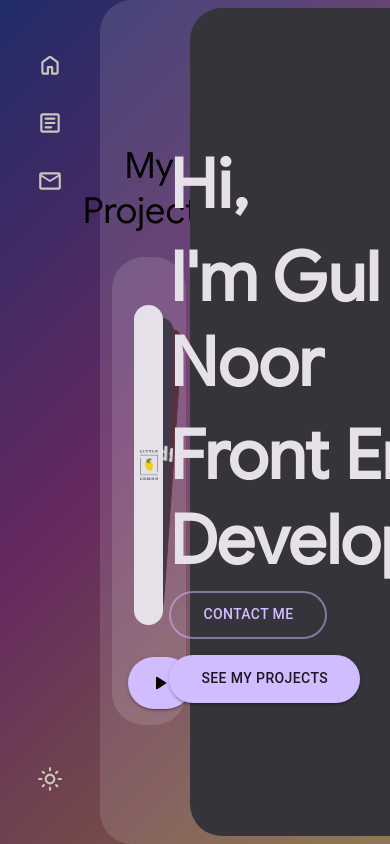
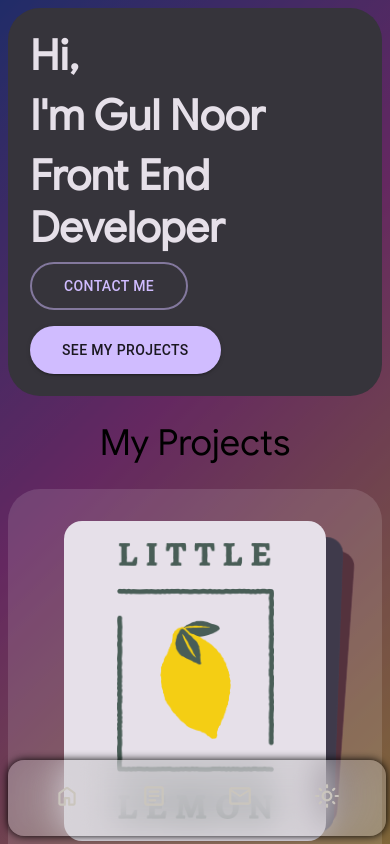
Before and after one commit to gulnoor/portfolio, a Next.js app: page / in a window 390 px wide. Built offline with nearby package versions, Linux system fonts and the light colour scheme.

Commit message:
create layout for  mobile

```diff
--- a/app/AppLayout.jsx
+++ b/app/AppLayout.jsx
@@ -2,7 +2,7 @@
 
 import ContextPanel from "@/components/ContextPanel/ContextPanel";
 import NavRail from "@/components/NavRail/NavRail";
-import ThemeProvider, { ThemeContext } from "@/context/themeProvider";
+import  { ThemeContext } from "@/context/themeProvider";
 import { createTheme } from "@mui/material";
 import { useContext, useMemo } from "react";
 import { ThemeProvider as MUIProvider } from "@mui/material";
--- a/app/globals.css
+++ b/app/globals.css
@@ -716,13 +716,31 @@ a {
 }
 
 .pageContainer {
-  /* display: flex; */
+  display: flex;
+  flex: 1;
   background-color: var(--md-sys-color-surface-container-highest);
   border-radius: 32px;
-  width: 100%;
+  width: 70%;
   padding: 48px;
 }
+@media screen and (max-width:600px) {
+  .pageContainer{
+    order: 1;
+    padding: 22px;
+  }
 
+
+}
+@media screen and (max-width:840px) {
+  .pageContainer{
+    width: 100%;
+
+
+
+  }
+
+
+}
 @media (prefers-color-scheme: dark) {
   html {
     color-scheme: dark;
--- a/app/layout.js
+++ b/app/layout.js
@@ -1,9 +1,9 @@
-"use client"
+"use client";
 import { Inter } from "next/font/google";
 import "./globals.css";
-import NavRail from "@/components/NavRail/NavRail";
+
 import AppLayout from "./AppLayout";
-import Script from "next/script";
+
 import ThemeProvider from "@/context/themeProvider";
 
 const inter = Inter({ subsets: ["latin"] });
--- a/app/page.js
+++ b/app/page.js
@@ -4,10 +4,7 @@ import { Button } from "@mui/material";
 import styles from "./page.module.css";
 export default function Home() {
   const headingStyle = {
-    fontWeight: "800",
-    fontSize: "68px",
-    color: "var(--md-sys-color-on-surface)",
-    marginBottom: "8px",
+
   };
   return (
     <section
@@ -19,22 +16,21 @@ export default function Home() {
         alignItems: "center",
       }}
     >
-      <div className={`${styles.wrapper} animate__animated animate__fadeInDown animate__delay-1s animate__faster`}>
-        <h1
-          className={`${typography.displayLarge} `}
-          style={headingStyle}
-        >
+      <div
+        className={`${styles.wrapper} animate__animated animate__fadeInDown animate__delay-1s animate__faster`}
+      >
+        <h1 className={`${typography.displayLarge} ${styles.heading}`} style={headingStyle}>
           Hi,
         </h1>
-        <h2 className={typography.displayLarge} style={headingStyle}>
+        <h2 className={`${typography.displayLarge} ${styles.heading}`} style={headingStyle} >
           I&apos;m Gul Noor
         </h2>
-        <h1 className={typography.displayLarge} style={headingStyle}>
+        <h1 className={`${typography.displayLarge} ${styles.heading}`} style={headingStyle}>
           Front End Developer
         </h1>
         <Button
           sx={{
-            padding:"0 32px",
+            padding: "0 32px",
             width: "fit-content",
             marginBottom: "16px",
           }}
@@ -45,7 +41,7 @@ export default function Home() {
         <Button
           sx={{
             width: "fit-content",
-            padding:"0 32px"
+            padding: "0 32px",
           }}
           variant="contained"
         >
--- a/app/page.module.css
+++ b/app/page.module.css
@@ -1,9 +1,19 @@
-
 .wrapper {
   display: flex;
   flex-direction: column;
 }
+.heading {
+  font-weight: 800;
+  font-size: 68px;
+  color: var(--md-sys-color-on-surface);
+  margin-bottom: 8px;
+}
+@media screen and (max-width: 840px) {
+  .heading {
+    font-size: 42px;
+  }
 
+}
 /* Enable hover only on non-touch devices */
 @media (hover: hover) and (pointer: fine) {
   .card:hover {
--- a/components/ContextPanel/ContextPanel.jsx
+++ b/components/ContextPanel/ContextPanel.jsx
@@ -4,7 +4,6 @@ import styles from "./ContextPanel.module.scss";
 import { ThemeContext } from "@/context/themeProvider";
 import { usePathname } from "next/navigation";
 import Image from "next/image";
-import displayPicture from "./A8265B34-D098-4026-8C25-AED54DFDBCBE.jpeg";
 import "swiper/css";
 import "swiper/css/effect-cards";
 import { Swiper, SwiperSlide } from "swiper/react";
--- a/components/ContextPanel/ContextPanel.module.scss
+++ b/components/ContextPanel/ContextPanel.module.scss
@@ -7,7 +7,11 @@
   border-radius: 32px 0 0 32px;
   padding: 8px;
   background-color: rgba(255, 255, 255, 0.125);
+  overflow-y: scroll;
+  overflow-x: hidden;
+
 }
+
 .contextContainer {
   display: flex;
   flex-direction: column;
@@ -16,7 +20,8 @@
   justify-content: center;
 
 }
-.dp{
+
+.dp {
   object-fit: cover;
   width: 80%;
   height: auto;
@@ -25,18 +30,34 @@
   filter: grayscale(1);
 }
 
-.MusicPlayer{
+.MusicPlayer {
   display: flex;
   flex-direction: column;
-  width: 90%;
-  padding: 16px;
+  width: 100%;
+  /* padding: 16px; */
   border-radius: 32px;
   background-color: #ffffff20;
-
-
 }
-.lemon{
+.lemon {
   width: 60%;
   object-fit: cover;
   height: auto;
 }
+@media screen and (max-width: 841px) {
+  .container {
+    margin-left: 0;
+    width: 100%;
+    border-radius: 0;
+    flex-direction: column;
+    background: none;
+  }
+  .contextContainer{
+    width: 100%;
+  }
+  .contextContainer {
+    order: 2;
+  }
+}
+@media screen and (max-width: 600px) {
+
+}
--- a/components/NavRail/NavRail.module.scss
+++ b/components/NavRail/NavRail.module.scss
@@ -1,43 +1,84 @@
 .navrail {
-  display: flex;
+  width: 100vw;
   position: absolute;
-  height: 100%;
-  width: 100px;
+  /* padding: 8px; */
 }
 .navrail_ul {
   display: flex;
-  flex-direction: column;
+  font-size: 1rem;
+  position: fixed;
+  bottom: 0px;
+  margin: 8px;
   list-style-type: none;
-  justify-content: center;
+  z-index: 999;
+  background-color: #b5b5b551;
+  width: 97%;
+  border-radius: 16px;
+  justify-content: space-evenly;
   align-items: center;
-  width: 100%;
-  padding: 36px 0;
-}
-.nav_li {
-  display: flex;
-  flex-direction: column;
-  align-items: center;
-  width: 100%;
-  margin: 16px 0;
-  color: var(--md-sys-color-on-surface-dark);
-  font-size: 14px;
-}
-.navlink {
-  display: flex;
-  width: 100%;
-  justify-content: center;
-  flex-direction: column;
-  align-items: center;
-  cursor: pointer;
+  color: var(--md-sys-color-on-surface);
+  box-shadow: 0px -0px 8px var(--md-sys-color-shadow);
+
+  backdrop-filter: blur(18px);
 }
 .navicon {
-  width: 50%;
   filter: invert(80%) sepia(9%) saturate(214%) hue-rotate(0deg) brightness(103%)
     contrast(81%);
-  &:hover {
-    scale: 1.2;
-  }
 }
 .toggle {
   margin-top: auto;
 }
+.nav_li {
+  display: flex;
+  justify-content: center;
+  align-items: center;
+  height: 60px;
+  width: 54px;
+  border-radius: 16px;
+  margin: 8px 0;
+}
+
+.nav_li:hover {
+  background-color: rgba(202, 202, 202, 0.19);
+  & .navicon {
+    scale: 1.15;
+  }
+}
+
+.Nav a:link {
+  color: var(--md-sys-color-on-surface);
+}
+
+.Nav a:visited {
+  color: var(--md-sys-color-on-surface);
+}
+
+.Nav a:hover {
+  color: var(--md-sys-color-on-surface);
+}
+
+.Nav a:active {
+  color: var(--md-sys-color-on-surface);
+}
+
+@media screen and (min-width: 841px) {
+  .navrail_ul {
+    position: fixed;
+    justify-content: flex-start;
+    display: flex;
+    height: 100%;
+    width: 100px;
+    list-style-type: none;
+    padding: 16px 0.5rem;
+    flex-direction: column;
+    box-shadow: none;
+    background-color: transparent;
+    backdrop-filter: none;
+    margin: 0;
+    justify-content: center;
+  }
+  .nav_li {
+    width: 60px;
+    border-radius: 999px;
+  }
+}
```
